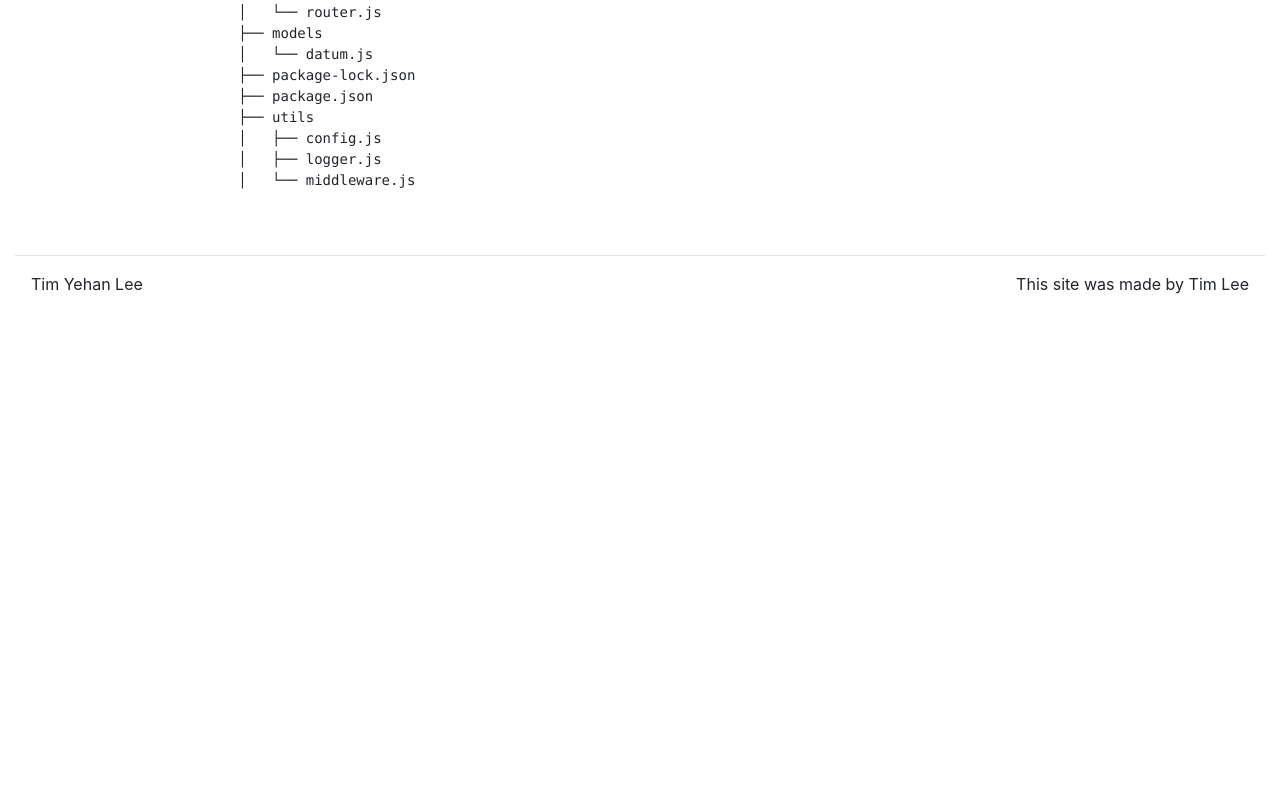
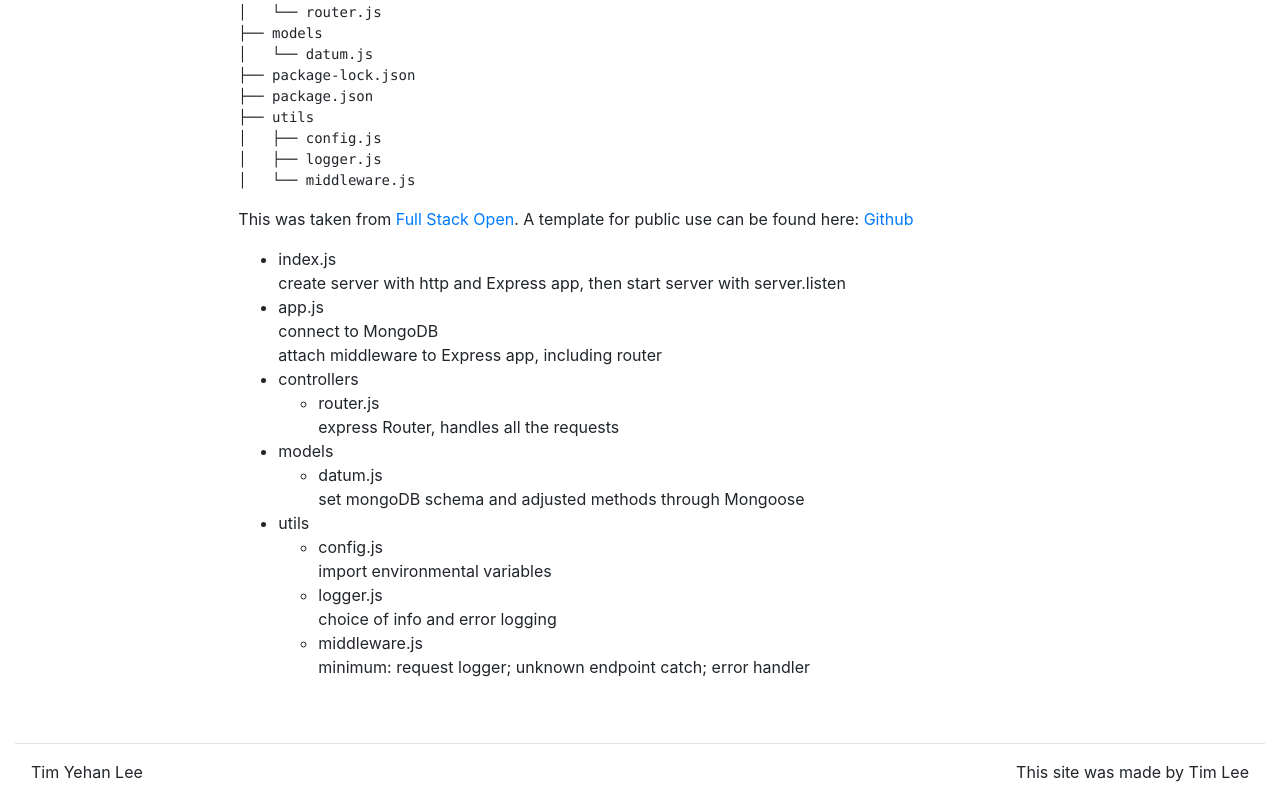
Before and after one commit to burneverything1/react-portfolio, a React (Create React App) app: page /blog in a window 1280 px wide. Shown: the part 613-1413 px from the top of the page. Before the commit the page ends 925 px from the top, so only its background shows below. Built offline with nearby package versions, Linux system fonts and the light colour scheme.

Commit message:
rough blog live

```diff
--- a/src/components/BlogText.js
+++ b/src/components/BlogText.js
@@ -21,6 +21,47 @@ const BlogText = (props) => {
                     │   └── middleware.js<br/>
                 </code>
             </pre>
+            <p>
+                This was taken from <a href="https://fullstackopen.com/en/">Full Stack Open</a>. A template for public use can be found here: <a href="https://github.com/burneverything1/mernbackend-template">Github</a>
+            </p>
+            <ul>
+                <li>
+                    index.js<br/>create server with http and Express app, then start server with server.listen
+                </li>
+                <li>
+                    app.js<br/>connect to MongoDB<br/>attach middleware to Express app, including router
+                </li>
+                <li>
+                    controllers
+                    <ul>
+                        <li>
+                            router.js<br/>express Router, handles all the requests
+                        </li>
+                    </ul>
+                </li>
+                <li>
+                    models
+                    <ul>
+                        <li>
+                            datum.js<br/>set mongoDB schema and adjusted methods through Mongoose
+                        </li>
+                    </ul>
+                </li>
+                <li>
+                    utils
+                    <ul>
+                        <li>
+                            config.js<br/>import environmental variables
+                        </li>
+                        <li>
+                            logger.js<br/>choice of info and error logging
+                        </li>
+                        <li>
+                            middleware.js<br/>minimum: request logger; unknown endpoint catch; error handler
+                        </li>
+                    </ul>
+                </li>
+            </ul>
         </div>
     )
 }
--- a/src/pages/AboutPage.js
+++ b/src/pages/AboutPage.js
@@ -8,7 +8,7 @@ const AboutPage = (props) => {
             <Hero title={props.title} />
 
             <Content>
-                <p>I am an experienced startup Product Owner who successfully managed the development of API connections and products at Hopper. After a covid-related layoff, I decided to go back to school for a computer science degree. After taking core classes such as Data Structures, Web Development, Databases, and Assembly,  I have become comfortable as a developer. I am currently learning full-stack professional development with React and MERN through https://fullstackopen.com/.</p>
+                <p>I am an experienced Product Owner who successfully managed the development of API connections and products at Hopper. After a covid-related layoff, I decided to go back to school for a computer science degree. After taking core classes such as Data Structures, Web Development, Databases, and Assembly,  I have become comfortable as a developer. I am currently learning full-stack professional development with React and MERN through https://fullstackopen.com/.</p>
                 <p>I am currently an Associate Software Engineer Intern at Scholastic working with Angular and Java Spring Boot. I am interested in gardening/farmtech, cycling, health, and finance. Feel free to reach out at (978) 806-6388 or timmy.y.lee95@gmail.com.</p>
                 <p>Languages/Frameworks: Javascript, Python3, SQL, ReactJS, HTML+CSS</p>
                 <p>Technologies: NodeJS, ExpressJS, MongoDB, Mongoose, Bootstrap, Heroku</p>
```
